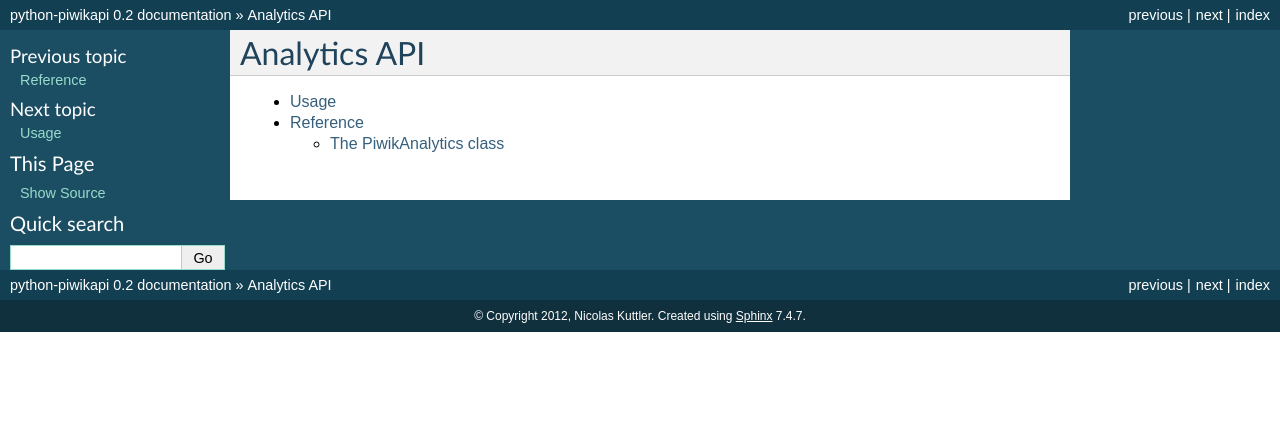
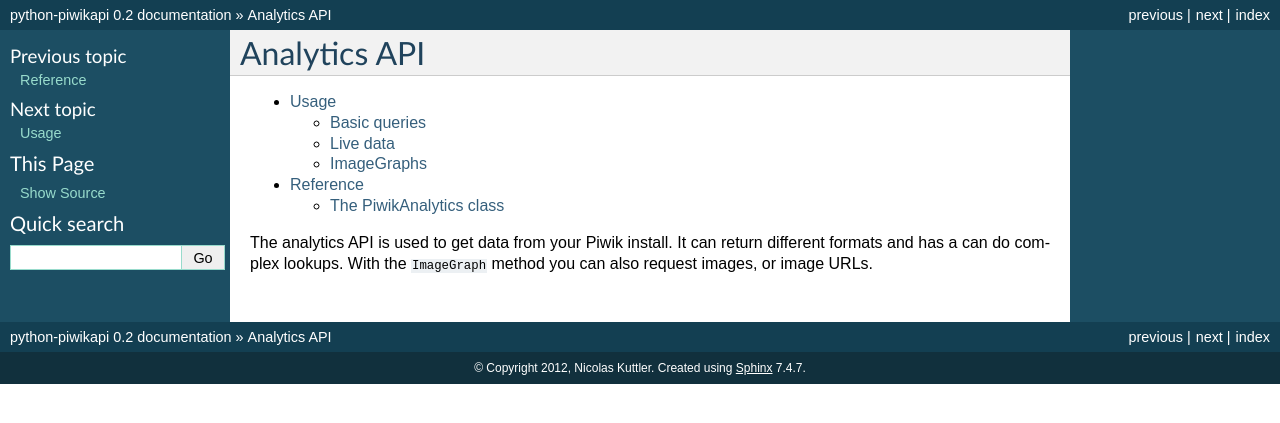
Before and after one commit to matomo-org/piwik-python-api, a Sphinx documentation site: the page built from doc/analytics_api/index.rst, in a window 1280 px wide. Shown: the top 423 px of the page. Built offline with Sphinx 7.4.7, drawn with Linux system fonts in a browser that asks for light colours.

Commit message:
Doc updates and cleanup

```diff
--- a/doc/analytics_api/index.rst
+++ b/doc/analytics_api/index.rst
@@ -6,3 +6,7 @@
 
    usage
    reference
+
+The analytics API is used to get data from your Piwik install. It can return
+different formats and has a can do complex lookups. With the ``ImageGraph``
+method you can also request images, or image URLs.
--- a/doc/analytics_api/usage.rst
+++ b/doc/analytics_api/usage.rst
@@ -1,2 +1,11 @@
 Usage
 =====
+
+Basic queries
+-------------
+
+Live data
+---------
+
+ImageGraphs
+-----------
--- a/doc/index.rst
+++ b/doc/index.rst
@@ -14,7 +14,6 @@
    install
    tracking_api/index
    analytics_api/index
-   metadata_api/index
    hacking
    changelog
 
--- a/doc/metadata_api/index.rst
+++ /dev/null
@@ -1,5 +0,0 @@
-Metadata API
-============
-
-.. toctree::
-   :maxdepth: 2
--- a/doc/tracking_api/index.rst
+++ b/doc/tracking_api/index.rst
@@ -6,3 +6,7 @@
 
    usage
    reference
+
+The tracking API is used to submit tracking data to your Piwik install. The
+current implementation is a little bizarre. It was modeled after the existing
+PHP class and will be refactored in a future releases.
--- a/doc/tracking_api/usage.rst
+++ b/doc/tracking_api/usage.rst
@@ -50,12 +50,12 @@
     pt.set_api_url('http://example.com/piwik.php')
     pt.do_track_page_view('Page title')
 
-Basic Examples
+Basic examples
 --------------
 
 There are many examples in the unit test sources. (aka TODO)
 
-Ecommerce Examples
+Ecommerce examples
 ------------------
 
 There are examples in the unit test sources. (aka TODO)
```
Also changed, not shown: setup.py (+2 -6 lines), 2 other files.
